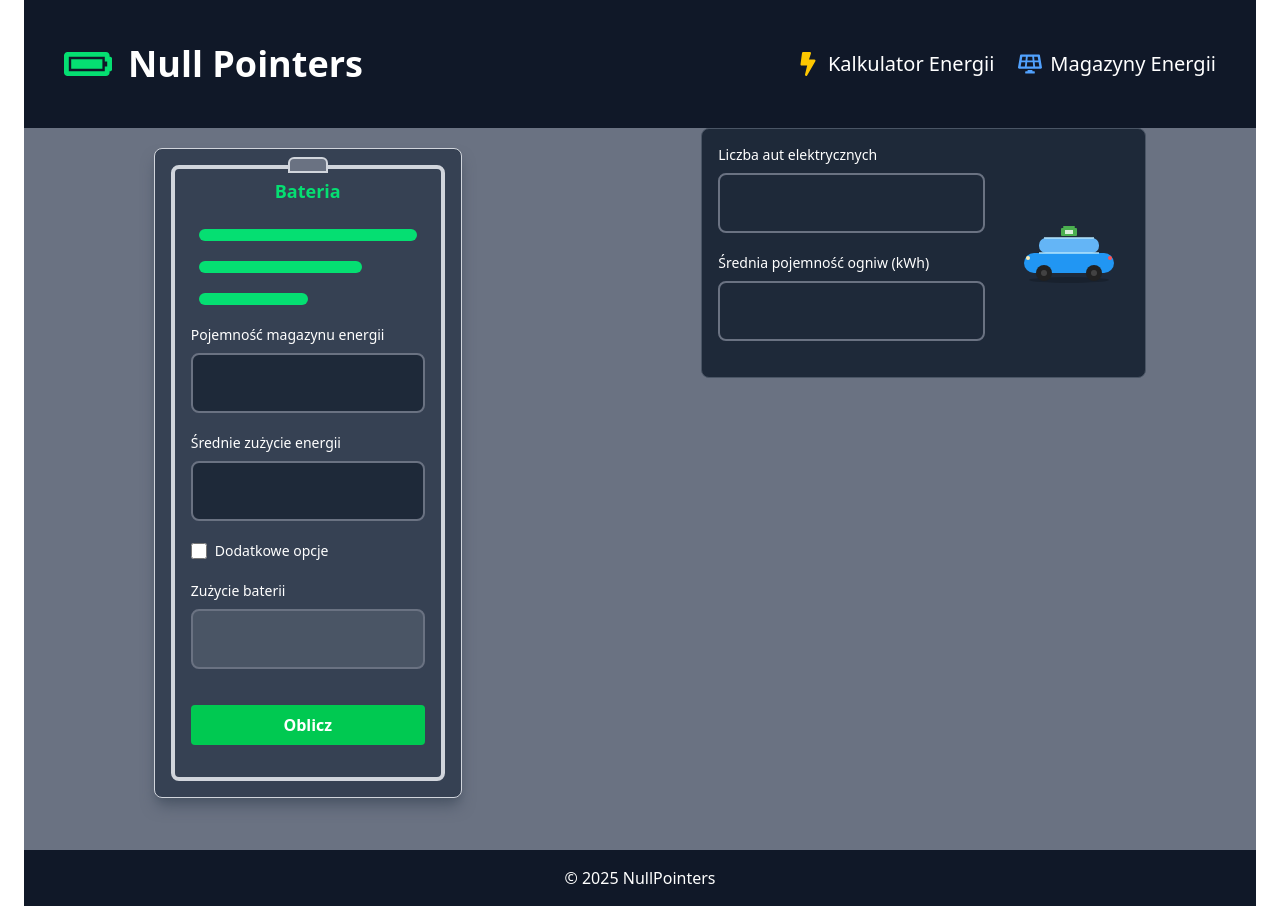
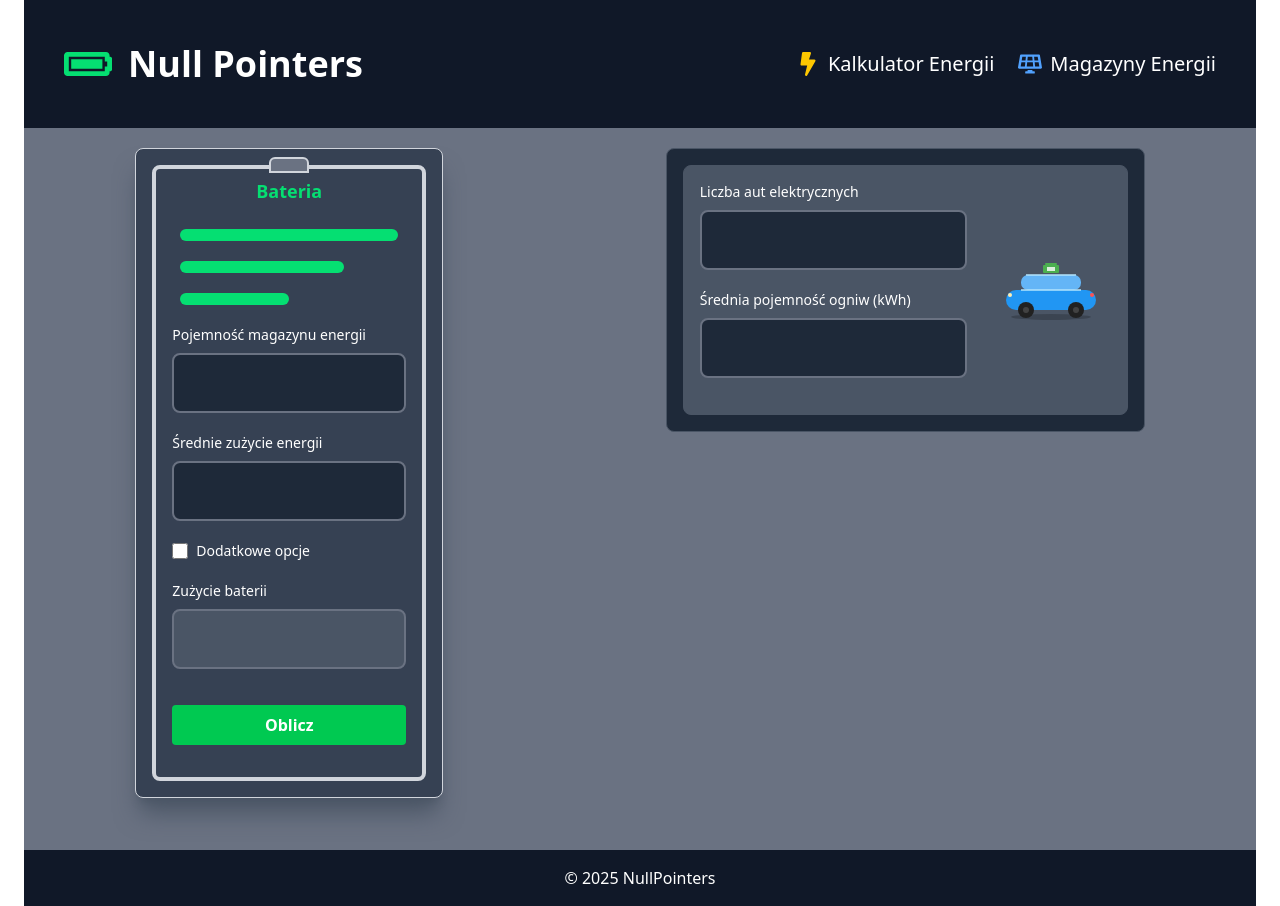
Before and after one commit to onikw/Hackathon_NullPointers, a React (Vite) app in the folder NullPointersFront/: page / in a window 1280 px wide. Built offline with nearby package versions, Linux system fonts and the light colour scheme.

Commit message:
lekki format

```diff
--- a/NullPointersFront/src/App.tsx
+++ b/NullPointersFront/src/App.tsx
@@ -1,26 +1,28 @@
 import FormAdditional from "./components/FormAdditional.tsx";
 import ResultComponent from "./components/ResultComponent.tsx";
 import HeaderComponent from "./components/HeaderComponent.tsx";
-import { FormProvider } from "./contexts/FormContext.tsx";
+import {FormProvider} from "./contexts/FormContext.tsx";
 
 function App() {
   return (
+    <FormProvider>
       <>
         <div className="min-h-screen bg-gray-500 flex flex-col mx-6 text-white">
-        <HeaderComponent />
+          <HeaderComponent/>
           <div id="container" className="flex flex-grow flex-col">
             <div className={"flex-grow"}></div>
             <div className={"flex justify-around"}>
-            <FormProvider>
-              <aside className="w-1/4 border h-fit [50%] shadow-lg shadow-gray-600 m-5 border-gray-300 rounded-lg p-4 bg-gray-700">
-                <FormAdditional />
+
+              <aside
+                className="w-1/4 border h-fit [50%] shadow-xl shadow-gray-600 m-5 border-gray-300 rounded-lg p-4 bg-gray-700">
+                <FormAdditional/>
               </aside>
-              <section>
-                <ResultComponent />
+              <section className={"p-4 bg-gray-800 border border-gray-600 rounded-lg h-fit m-5"}>
+                <ResultComponent/>
               </section>
-            </FormProvider>
             </div>
             <main className="flex-grow p-4">
+
             </main>
           </div>
           <footer className="bg-gray-900 text-white p-4 text-center">
@@ -28,6 +30,7 @@ function App() {
           </footer>
         </div>
       </>
+    </FormProvider>
   );
 }
 
--- a/NullPointersFront/src/components/ResultComponent.tsx
+++ b/NullPointersFront/src/components/ResultComponent.tsx
@@ -3,7 +3,7 @@ import InputComponent from "./InputComponent";
 export default function ElectricCarsInput() {
 
     return (
-        <div className="flex flex-row gap-6 p-4 border border-gray-600 rounded-lg bg-gray-800">
+        <div className="flex flex-row gap-6 p-4 border border-gray-600 rounded-lg bg-gray-600">
             <div className="flex-1">
                 <InputComponent
                     disabled={false}
```
Lines whose indentation alone changed are shown as unchanged.
